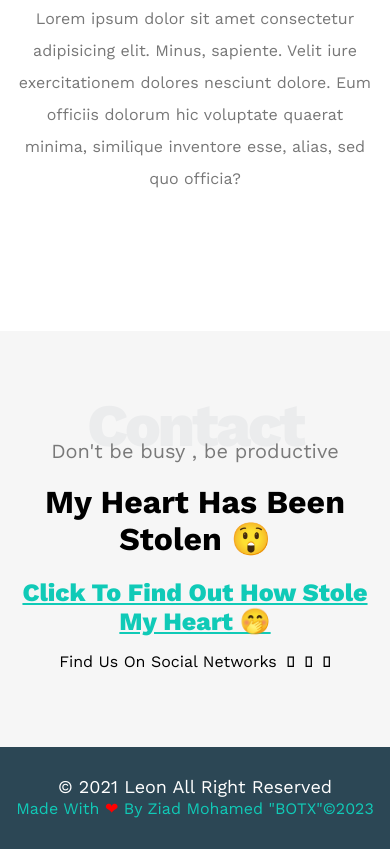
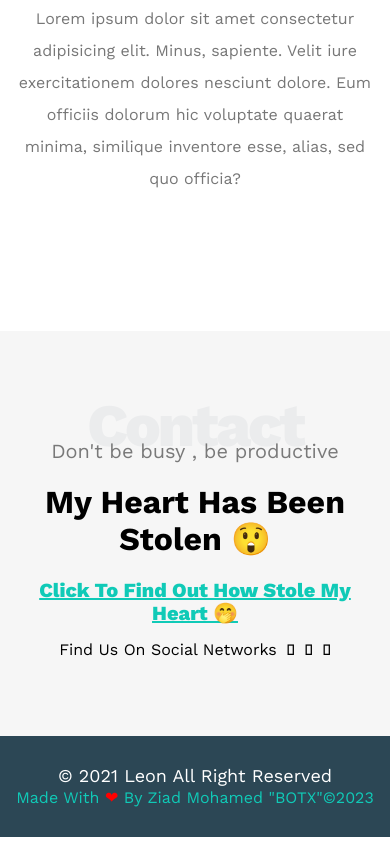
Before and after one commit to blotx-74/design1-leon, a plain HTML site: page index.html in a window 390 px wide. Shown: the part 5649-6498 px from the top of the page. Drawn offline with nearby package versions, Linux system fonts and the light colour scheme.

Commit message:
Update style.css

```diff
--- a/css/style.css
+++ b/css/style.css
@@ -19,6 +19,7 @@ html {
 }
 body {
   font-family: "Work Sans", sans-serif;
+ overflow : hidden;
 }
 .container {
   padding-left: 15px;
@@ -397,8 +398,7 @@ body {
 }
 @media (max-width: 767px) {
   .contact h1 + a {
-    font-size: 25px;
-
+    font-size: 20px;
   }
 }
 /*  END Contact section */
```
